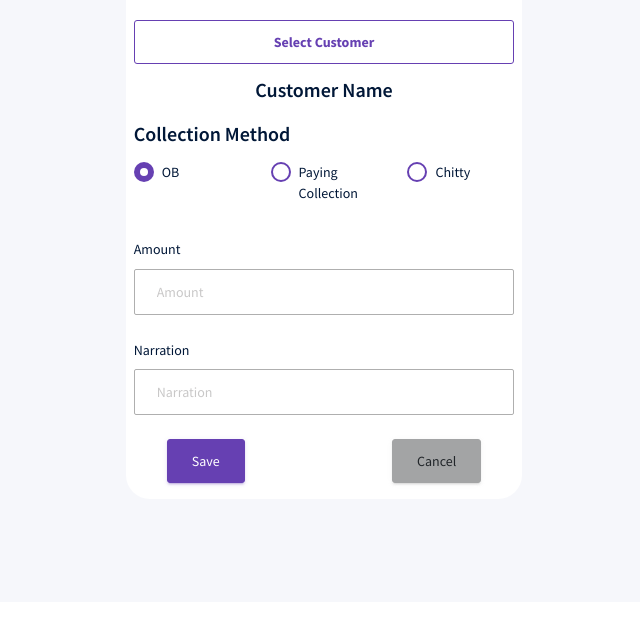
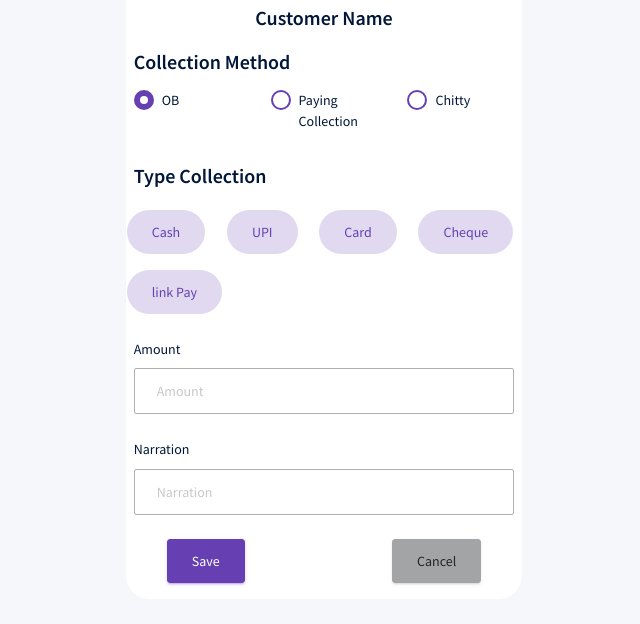
Before and after one commit to Adithyanmohanadz/rut, a plain HTML site: page receipt.html in a window 1280 px wide. Shown: the part 198-822 px from the top of the page, without its empty margins (316-956 px from the left). Before the commit the page ends 800 px from the top, so only its background shows below. Drawn offline with Linux system fonts and the light colour scheme; files that its build step writes are made by us from their sources.

Commit message:
type add

```diff
--- a/receipt.html
+++ b/receipt.html
@@ -31,6 +31,11 @@
         .form-control {
             border: 1px solid #afafaf !important;
         }
+
+        .type .btn {
+  margin-top: 1rem;
+  margin-right: 0.5rem;
+}
     </style>
 </head>
 
@@ -182,6 +187,20 @@
                                 </div>
                             </div>
 
+                            <div class="my-4 ">
+
+                                <h4>Type Collection </h4>
+
+                                <div class="type row justify-content-between px-2">
+                                   <a href=""><button type="button" class="btn btn-inverse-primary btn-rounded btn-fw">Cash</button></a>
+                                   <a href=""><button type="button" class="btn btn-inverse-primary btn-rounded btn-fw">UPI</button></a>
+                                   <a href=""><button type="button" class="btn btn-inverse-primary btn-rounded btn-fw">Card</button></a>
+                                   <a href=""><button type="button" class="btn btn-inverse-primary btn-rounded btn-fw">Cheque</button></a>
+                                   <a href=""><button type="button" class="btn btn-inverse-primary btn-rounded btn-fw">link Pay</button></a>
+                                  </div>
+
+                            </div>
+
                             <div>
                                 <div class="form-group">
                                     <label>Amount</label>
```
